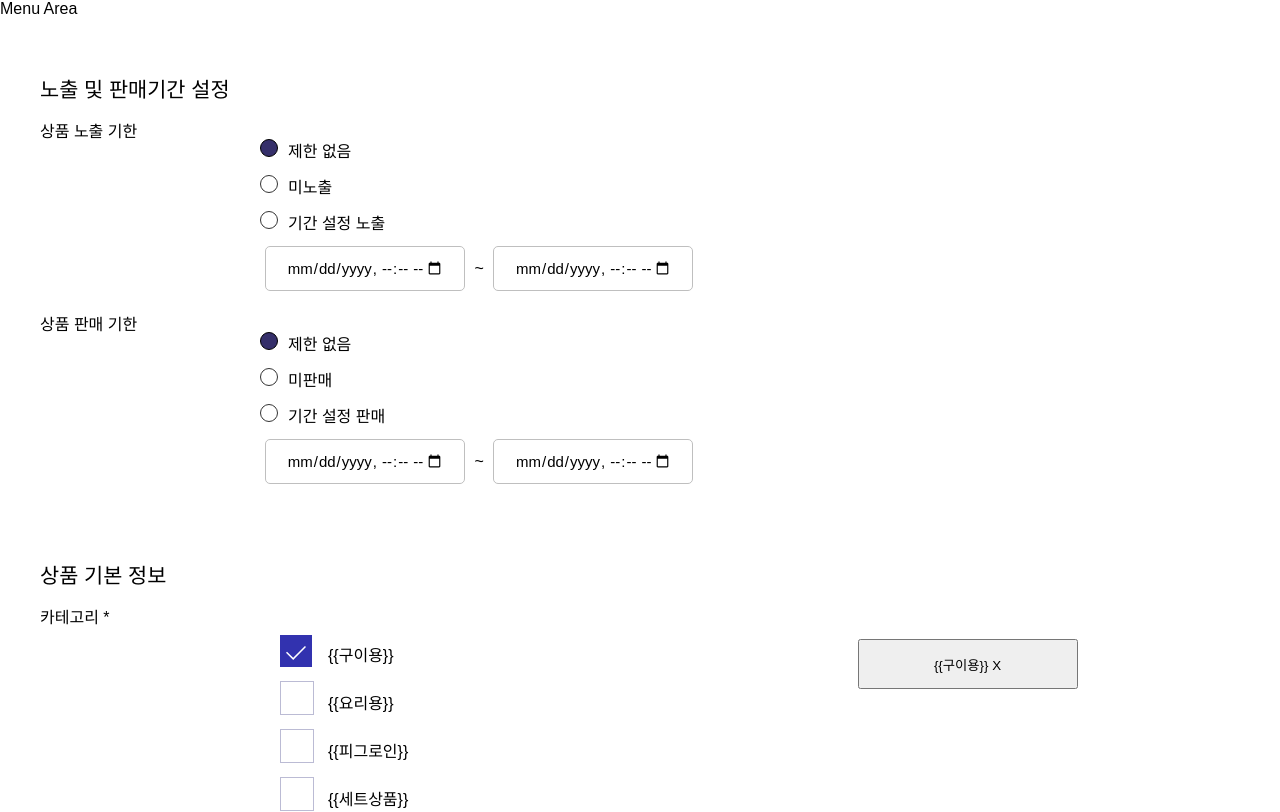
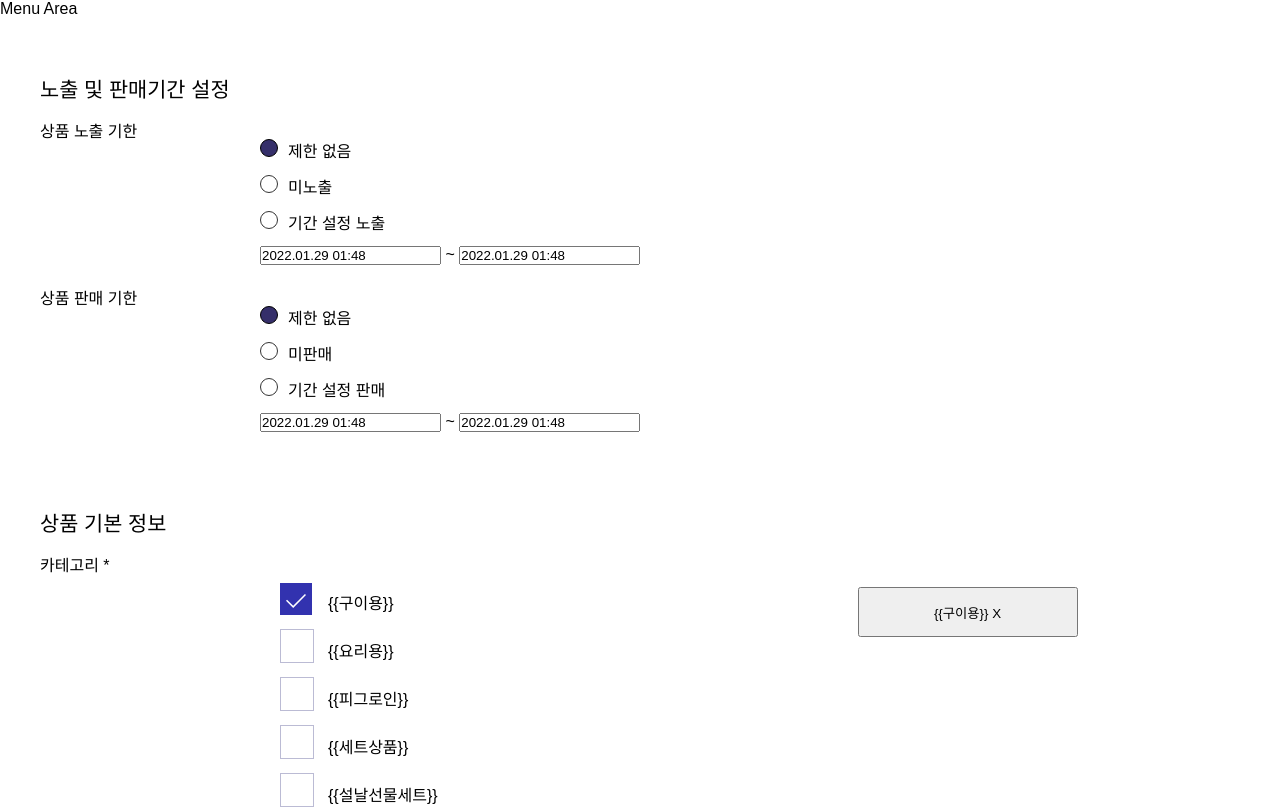
Before and after one commit to wantedPreOnboarding/19_02nd_slr_admin, a React (Create React App) app: page / in a window 1280 px wide. Shown: the top 812 px of the page. Built offline with nearby package versions, Linux system fonts and the light colour scheme.

Commit message:
Modify - DatePicker 포멧 수정

```diff
--- a/src/Components/ExposePeriod/ExposePeriod.module.css
+++ b/src/Components/ExposePeriod/ExposePeriod.module.css
@@ -34,7 +34,6 @@
   font-size: 15px;
   border: 1px solid #bfbfbf;
   border-radius: 5px;
-  padding: 0 20px;
 }
 
 .form {
--- a/src/Components/ExposePeriod/ExposePeriodForm.jsx
+++ b/src/Components/ExposePeriod/ExposePeriodForm.jsx
@@ -1,39 +1,26 @@
 import React, { useState, useEffect, useCallback } from 'react';
 import {PERIOD_SELECT} from 'Components/ExposePeriod/PeriodData';
 import styles from 'Components/ExposePeriod/ExposePeriod.module.css';
+import FormDatePicker from 'Components/FormDatePicker/FormDatePicker';
 
 const ExposePeriodForm = ({name}) => {
     const PROPS_NAME = name;
 
     const [period, setPeriod] = useState('unlimit');
-    const [startDate, setStartDate] = useState('');
-    const [endDate, setEndDate] = useState('');
+    const [startDate, setStartDate] = useState(new Date());
+    const [endDate, setEndDate] = useState(new Date());
 
     const handleSelect = useCallback((event) => {
-        const {target} = event
-        switch (target.name) {
-            case 'radioButton':
-                setPeriod(target.value);
-                break;
-            case 'startDate':
-                // console.log('startDate', target.value);
-                setStartDate(target.value);
-                break;
-            case 'endDate':
-                // console.log('endDate', target.value);
-                setEndDate(target.value);
-                break;
-            default:
-                console.error('Select 오류가 발생했습니다.')
-                break;
-        }
-    },[endDate, startDate, period]);
+        setPeriod(event.target.value);
+    },[period]);
 
-    // useEffect(() => {
-    //     console.log(PROPS_NAME,'period', period);
-    //     console.log(PROPS_NAME,'startDate', startDate);
-    //     console.log(PROPS_NAME,'endDate', endDate);
-    // }, [endDate, startDate, period]);
+    const handleStartDate = (date) => {
+        setStartDate(date);
+    }
+
+    const handleEndDate = (date) => {
+        setEndDate(date);
+    }
 
     return(
         <>
@@ -62,19 +49,9 @@ const ExposePeriodForm = ({name}) => {
                         ))
                     }
                     <li className={styles.li}>
-                        <input
-                            className={styles.inputTime}
-                            type="datetime-local"
-                            name="startDate"
-                            onChange={handleSelect}
-                        />
+                        <FormDatePicker changeHandler={handleStartDate} />
                         <span> ~ </span>
-                        <input
-                            className={styles.inputTime}
-                            type="datetime-local"
-                            name="endDate"
-                            onChange={handleSelect}
-                        />
+                        <FormDatePicker changeHandler={handleStartDate} />
                     </li>
                 </ul>
             </form>
--- a/src/Components/FormDatePicker/FormDatePicker.jsx
+++ b/src/Components/FormDatePicker/FormDatePicker.jsx
@@ -1,14 +1,20 @@
 import React, { useState } from "react";
 import DatePicker from "react-datepicker";
+import "react-datepicker/dist/react-datepicker.css";
 
 const FormDatePicker = ({changeHandler}) => {
   const [isDate, setIsDate] = useState(new Date());
 
   return (
-    <DatePicker selected={isDate} onChange={(date) => {
-      setIsDate(date)
-      changeHandler(date)
-    }} />
+    <DatePicker
+      selected={isDate}
+      showTimeSelect
+      dateFormat="yyyy.MM.dd HH:mm"
+      onChange={(date) => {
+        setIsDate(date)
+        changeHandler(date)
+      }}
+    />
   );
 };
 
```
